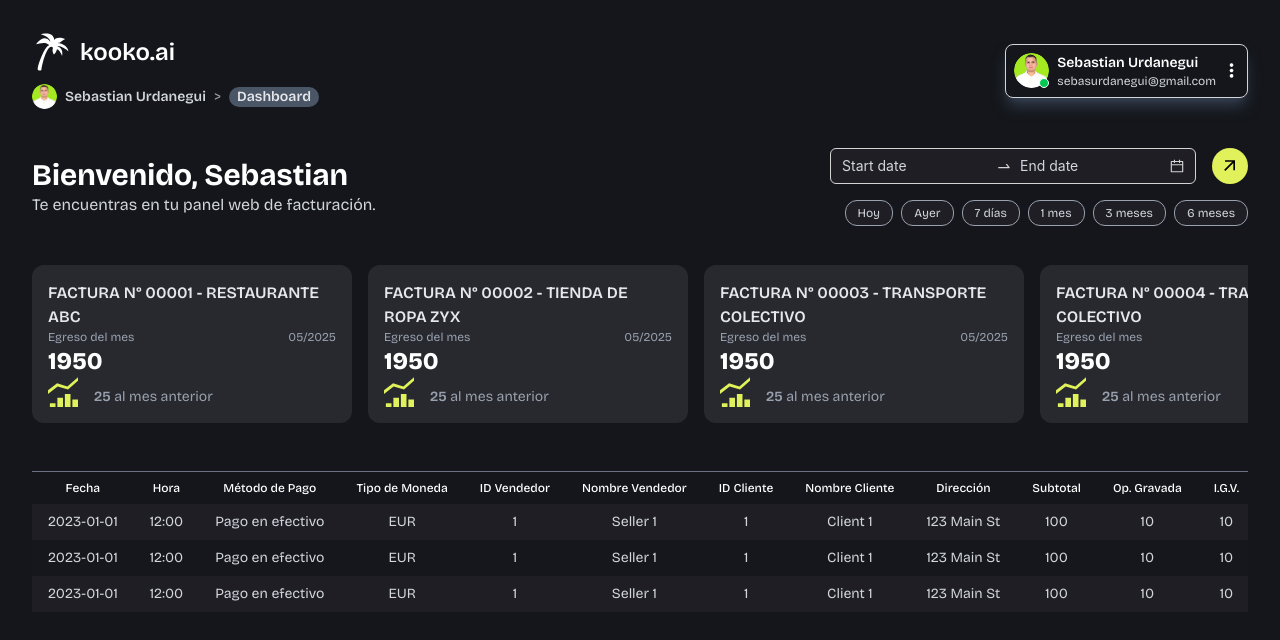
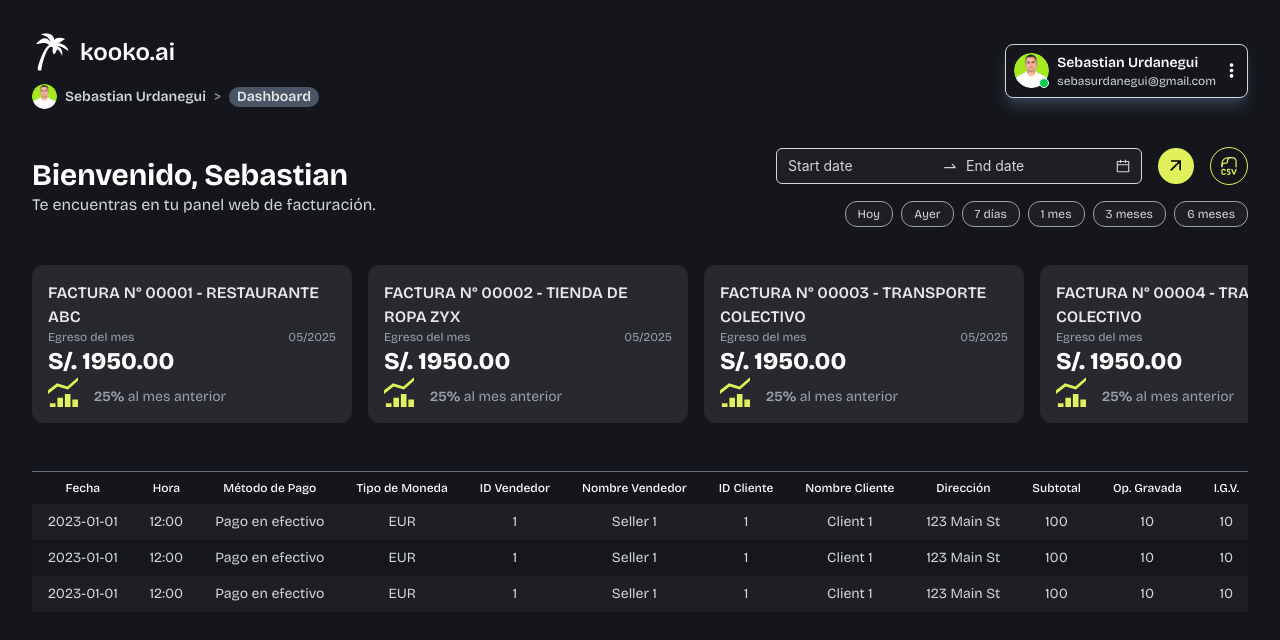
Before and after one commit to SebastianUrdaneguiBisalaya/kooko-ai-frontend, a Next.js app: page /home in a window 1280 px wide. Shown: the top 640 px of the page. Built offline with nearby package versions, Linux system fonts and the light colour scheme; what @midudev/tailwind-animations would draw is missing.

Commit message:
chore: styles the text of total in card analytics and a function to fixed that. Implement a basic funciton to get id from row when clicks in this

```diff
--- a/src/app/home/page.tsx
+++ b/src/app/home/page.tsx
@@ -16,7 +16,7 @@ const dataCardDetail = [
 		 title: "Factura N° 00001 - Restaurante ABC",
 		 description: "Egreso del mes",
 		 month: "05/2025",
-		 total: 1950,
+		 total: 1950.00,
 		 percentage: 25,
 	 },
 	 {
@@ -24,7 +24,7 @@ const dataCardDetail = [
 		 title: "Factura N° 00002 - Tienda de Ropa ZYX",
 		 description: "Egreso del mes",
 		 month: "05/2025",
-		 total: 1950,
+		 total: 1950.00,
 		 percentage: 25,
 	 },
 	 {
@@ -32,7 +32,7 @@ const dataCardDetail = [
 		 title: "Factura N° 00003 - Transporte Colectivo",
 		 description: "Egreso del mes",
 		 month: "05/2025",
-		 total: 1950,
+		 total: 1950.00,
 		 percentage: 25,
 	 },
 	 {
@@ -40,7 +40,7 @@ const dataCardDetail = [
 		 title: "Factura N° 00004 - Transporte Colectivo",
 		 description: "Egreso del mes",
 		 month: "05/2025",
-		 total: 1950,
+		 total: 1950.00,
 		 percentage: 25,
 	 },
 	 {
@@ -48,7 +48,7 @@ const dataCardDetail = [
 		 title: "Factura N° 00005 - Transporte Colectivo",
 		 description: "Egreso del mes",
 		 month: "05/2025",
-		 total: 1950,
+		 total: 1950.00,
 		 percentage: 25,
 	 },
 	 {
@@ -56,7 +56,7 @@ const dataCardDetail = [
 		 title: "Factura N° 00006 - Transporte Colectivo",
 		 description: "Egreso del mes",
 		 month: "05/2025",
-		 total: 1950,
+		 total: 1950.00,
 		 percentage: 25,
 	 },
 	 {
@@ -64,7 +64,7 @@ const dataCardDetail = [
 		 title: "Factura N° 00007 - Transporte Colectivo",
 		 description: "Egreso del mes",
 		 month: "05/2025",
-		 total: 1950,
+		 total: 1950.50,
 		 percentage: 25,
 	 }
 ]
@@ -124,6 +124,12 @@ export default function Home() {
 							>
 								<svg xmlns="http://www.w3.org/2000/svg" width="20" height="20" viewBox="0 0 24 24"><path fill="#000000" d="M6.4 18L5 16.6L14.6 7H6V5h12v12h-2V8.4z"/></svg>
 							</button>
+							<button
+								type="button"
+								className="rounded-full flex flex-col justify-center items-center cursor-pointer p-2 border border-green hover:border-gray-300"
+							>
+								<svg xmlns="http://www.w3.org/2000/svg" width="20" height="20" viewBox="0 0 24 24"><g fill="none" stroke="#E0F15B" strokeLinecap="round" strokeLinejoin="round" strokeWidth="1.5" color="#E0F15B"><path d="M3.5 13v-.804c0-2.967 0-4.45.469-5.636c.754-1.905 2.348-3.407 4.37-4.118C9.595 2 11.168 2 14.318 2c1.798 0 2.698 0 3.416.253c1.155.406 2.066 1.264 2.497 2.353c.268.677.268 1.525.268 3.22V13"/><path d="M3.5 12a3.333 3.333 0 0 1 3.333-3.333c.666 0 1.451.116 2.098-.057a1.67 1.67 0 0 0 1.179-1.18c.173-.647.057-1.432.057-2.098A3.333 3.333 0 0 1 13.5 2m-6 15.22C7.445 16.03 6.622 16 5.505 16c-1.72 0-2.005.406-2.005 2v2c0 1.594.285 2 2.005 2c1.117 0 1.94-.03 1.995-1.22m13-4.78l-1.777 4.695c-.33.87-.494 1.305-.755 1.305c-.26 0-.426-.435-.755-1.305L15.436 16m-2.56 0h-1.18c-.473 0-.709 0-.895.076c-.634.26-.625.869-.625 1.424s-.009 1.165.625 1.424c.186.076.422.076.894.076s.708 0 .894.076c.634.26.625.869.625 1.424s.009 1.165-.625 1.424c-.186.076-.422.076-.894.076H10.41"/></g></svg>
+							</button>
 						</div>
 						<div className="flex gap-2 items-center">
 							{
--- a/src/components/home/card-analytics.tsx
+++ b/src/components/home/card-analytics.tsx
@@ -1,3 +1,5 @@
+import roundedFloat from "@/utils/home/home";
+
 type CardAnalyticsProps = {
 	id: number,
 	title: string,
@@ -17,12 +19,12 @@ export default function CardAnalytics({ title, description, month, total, percen
 				<span className="text-gray-400 font-normal text-xs">{description}</span>
 				<span className="text-gray-400 font-normal text-xs">{month}</span>
 			</div>
-			<p className="text-white font-extrabold text-xl sm:text-2xl">{total}</p>
+			<p className="text-white font-extrabold text-xl sm:text-2xl">{`S/. ${roundedFloat(total, 2)}`}</p>
 			<div className="flex flex-row items-end gap-4">
 				<div className="flex flex-col justify-center items-center">
 					<svg xmlns="http://www.w3.org/2000/svg" width="30" height="30" viewBox="0 0 16 16"><path fill="#E0F15B" d="M5 11h3v5H5zm-4 3h3v2H1zm12-2h3v4h-3zM9 9h3v7H9zm7-8.93l-5.68 4.97l-5.47-1.7L0 7.1V9l5.15-4l5.53 1.72L16 2.06z"/></svg>
 				</div>
-				<span className="text-gray-400 font-semibold text-xs sm:text-sm">{percentage}<span className="font-normal"> al mes anterior</span></span>
+				<span className="text-gray-400 font-semibold text-xs sm:text-sm">{`${percentage}%`}<span className="font-normal"> al mes anterior</span></span>
 			</div>
 		</div>
 	)
--- a/src/components/home/table.tsx
+++ b/src/components/home/table.tsx
@@ -128,6 +128,9 @@ export default function Table() {
 		columns,
 		getCoreRowModel: getCoreRowModel(),
 	});
+	const handleOnClickCell = (id: string) => {
+		console.log(id);
+	}
 	const observerRef = useRef<HTMLDivElement | null>(null);
 	useEffect(() => {
 		if (!observerRef.current || !hasNextPage) return;
@@ -169,6 +172,7 @@ export default function Table() {
 						table.getRowModel().rows.map(row => (
 							<tr
 								key={row.id}
+								onClick={() => handleOnClickCell(row.original.id.toString())}
 								className="cursor-pointer transition hover:shadow-md hover:bg-white/5 hover:border-y-2 hover:border-green odd:bg-blue-dark even:bg-blue-dark/20 rounded-md"
 							>
 								{
--- /dev/null
+++ b/src/utils/home/home.ts
@@ -0,0 +1,5 @@
+function roundedFloat(value: number, decimals: number) {
+  return value.toFixed(decimals);
+}
+
+export default roundedFloat;
```
